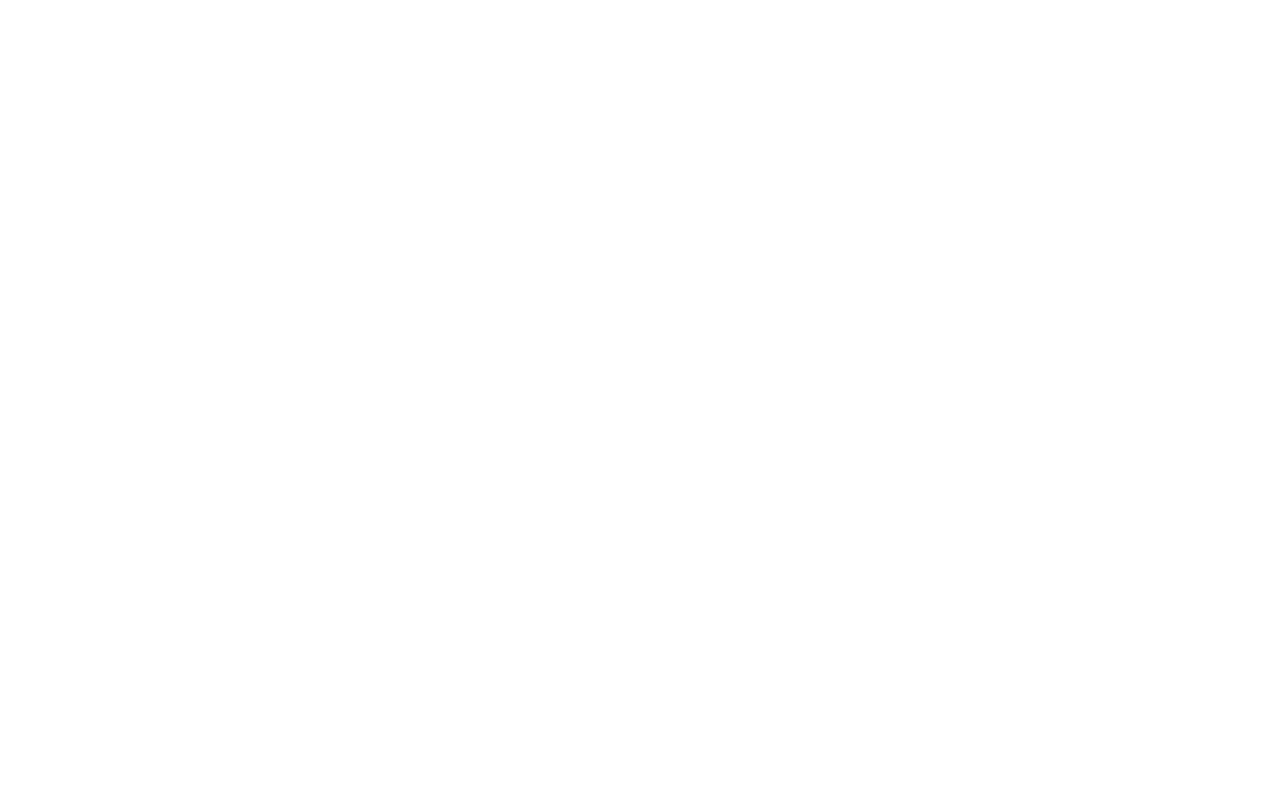
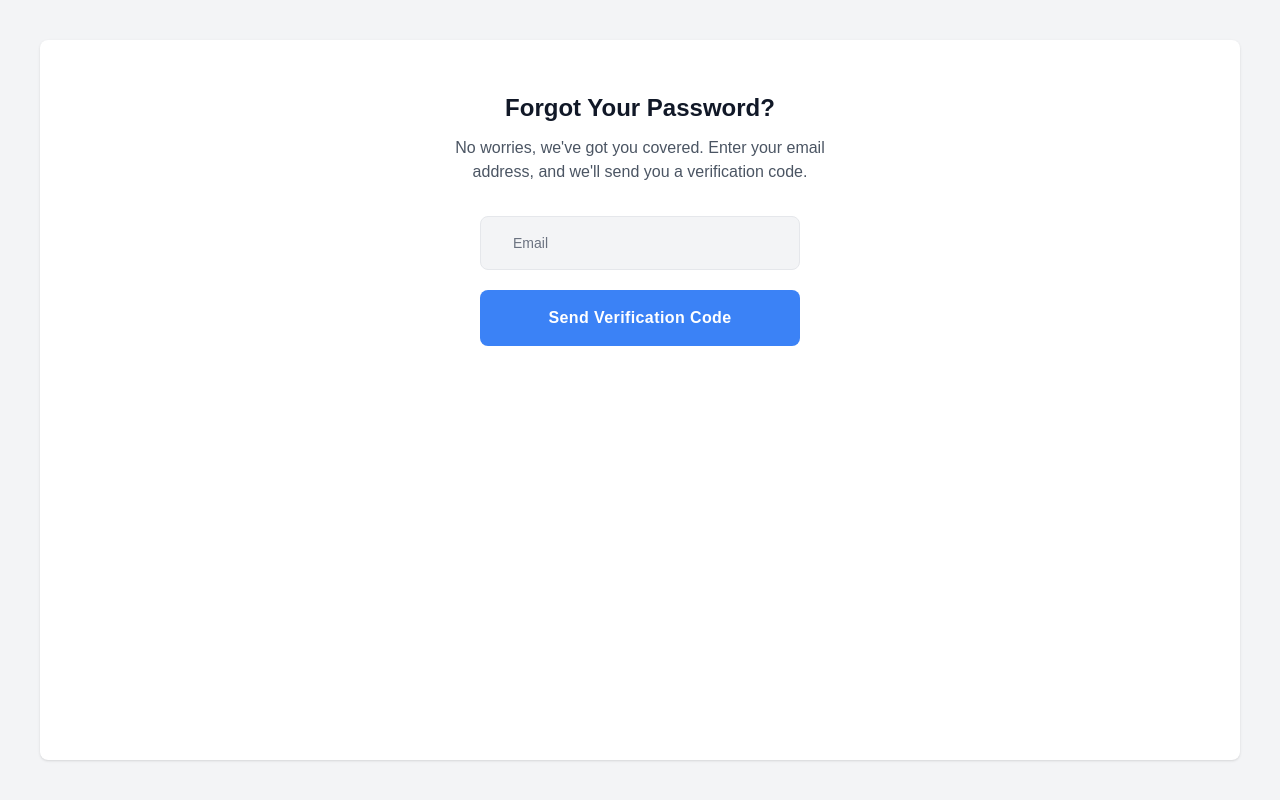
Before and after one commit to savindu29/project-manager-fe, a React (Create React App) app: page /newpass in a window 1280 px wide. Before the commit this address had no page. Built offline with nearby package versions, Linux system fonts and the light colour scheme.

Commit message:
reccover ForgotPassword

```diff
--- a/src/App.tsx
+++ b/src/App.tsx
@@ -11,7 +11,8 @@
 import AddProject from './pages/project-page/create/index';
 import UpdateProject from './pages/project-page/update';
 import { useAuth } from './pages/Login/useAuth';
-import ForgotPasswordPage from './pages/Login/ForgotPassword';
+import ForgotPasswordPage from './pages/Login/ForgotPassword1';
+import ForgotPasswordPage2 from './pages/Login/ForgotPassword2';
 import SignupPage from './pages/Login/RegisterUaerAdmin';
 import AccRequest from './pages/Login/accRequest';
 
@@ -26,7 +27,8 @@
     <Routes>
         <Route path="/login" element={<LoginPage />} />
         <Route path="/register" element={<SignupPage />} />
-        <Route path="/ForgotPasswordPage" element={<ForgotPasswordPage />} />
+        <Route path="/newpass" element={<ForgotPasswordPage2 />} />
+        <Route path="/newpassAdmin" element={<ForgotPasswordPage />} />
         <Route path="/accRequest" element={<AccRequest />} />
 
       <Route
--- /dev/null
+++ b/src/pages/Login/ForgotPassword2.tsx
@@ -0,0 +1,136 @@
+import React, { useState } from 'react';
+import { APP_API_BASE_URL } from '../../apis';
+import axios from 'axios';
+
+const ForgotPasswordPage2: React.FC = () => {
+  const [email, setEmail] = useState('');
+  const [verificationCode, setVerificationCode] = useState('');
+  const [newPassword, setNewPassword] = useState('');
+  const [stage, setStage] = useState('email');
+  const [error, setError] = useState('');
+
+  const validateEmail = (email: string) => {
+    return /\S+@\S+\.\S+/.test(email);
+  };
+
+  const handleSendVerificationCode = async () => {
+    try {
+      if (!validateEmail(email)) {
+        setError('Please enter a valid email address');
+        return;
+      }
+    let url = `${APP_API_BASE_URL}/api/password/reset-request?email=${email}`
+    const response = await axios.post(url)
+      console.log(response);
+      if (response.data.code==200) {
+
+        setStage('verification');
+      } else {
+        console.error('Verification code sending failed:');
+        setError('Failed to send verification code. Please try again.');
+      }
+    } catch (error) {
+      console.error('Error during verification code sending:', error);
+      setError('An unexpected error occurred. Please try again.');
+    }
+  };
+
+  const handleSetNewPassword = async () => {
+    try {
+      const response = await axios.post(
+        `${APP_API_BASE_URL}/api/password/reset?resetCode=${verificationCode}&newPassword=${newPassword}`
+      );
+      console.log(response);
+      if (response.data.code === 200) {
+        setStage('passwordSetSuccessfully');
+      } else {
+        console.error('Setting new password failed:');
+        setError('Failed to set a new password. Please try again.');
+      }
+    } catch (error) {
+      console.error('Error during setting new password:', error);
+      setError('An unexpected error occurred. Please try again.');
+    }
+  };
+  return (
+    <div className="min-h-screen bg-gray-100 text-gray-900 flex justify-center">
+      <div className="max-w-screen-xl m-0 sm:m-10 bg-white shadow sm:rounded-lg flex justify-center flex-1">
+        <div className="lg:w-1/2 xl:w-5/12 p-6 sm:p-12">
+          <div className="mt-1 flex flex-col items-center">
+            {stage === 'email' && (
+              <>
+                <h1 className="text-2xl font-extrabold text-center">
+                  Forgot Your Password?
+                </h1>
+                <p className="mt-3 text-gray-600 text-center">
+                  No worries, we've got you covered. Enter your email address, and we'll send you a verification code.
+                </p>
+                <div className="w-full flex-1 mt-8">
+                  <div className="mx-auto max-w-xs">
+                    <input
+                      className="w-full px-8 py-4 rounded-lg font-medium bg-gray-100 border border-gray-200 placeholder-gray-500 text-sm focus:outline-none focus:border-gray-400 focus:bg-white"
+                      type="email"
+                      placeholder="Email"
+                      value={email}
+                      onChange={(e) => setEmail(e.target.value)}
+                    />
+                    <button
+                      className="mt-5 tracking-wide font-semibold bg-blue-500 text-white w-full py-4 rounded-lg hover:bg-blue-600 transition-all duration-300 ease-in-out focus:shadow-outline focus:outline-none"
+                      onClick={handleSendVerificationCode}
+                    >
+                      Send Verification Code
+                    </button>
+                  </div>
+                </div>
+              </>
+            )}
+            {(stage === 'verification' || stage === 'newPassword') && (
+              <>
+                <h1 className="text-2xl font-extrabold text-center">
+                  Verify Code and Set New Password
+                </h1>
+                <div className="w-full flex-1 mt-8">
+                  <div className="mx-auto max-w-xs">
+                    <input
+                      className="w-full px-8 py-4 rounded-lg font-medium bg-gray-100 border border-gray-200 placeholder-gray-500 text-sm focus:outline-none focus:border-gray-400 focus:bg-white"
+                      type="text"
+                      placeholder="Verification Code"
+                      value={verificationCode}
+                      onChange={(e) => setVerificationCode(e.target.value)}
+                    />
+                    <input
+                      className="mt-5 w-full px-8 py-4 rounded-lg font-medium bg-gray-100 border border-gray-200 placeholder-gray-500 text-sm focus:outline-none focus:border-gray-400 focus:bg-white"
+                      type="password"
+                      placeholder="New Password"
+                      value={newPassword}
+                      onChange={(e) => setNewPassword(e.target.value)}
+                    />
+  <button
+  className="mt-5 tracking-wide font-semibold bg-blue-500 text-white w-full py-4 rounded-lg hover:bg-blue-600 transition-all duration-300 ease-in-out focus:shadow-outline focus:outline-none"
+  onClick={() => {
+    if (stage === 'verification') {
+      handleSendVerificationCode();
+    } else if (stage === 'newPassword') {
+
+      handleSetNewPassword();
+    }
+  }}
+>
+  {stage === 'verification' ? 'Recover Account' : 'Set New Password'}
+</button>
+
+                  </div>
+                </div>
+              </>
+            )}
+            {error && (
+              <p className="text-red-500 mt-3">{error}</p>
+            )}
+          </div>
+        </div>
+      </div>
+    </div>
+  );
+};
+
+export default ForgotPasswordPage2;
```
Also changed, not shown: src/pages/Login/ForgotPassword1.tsx (renamed from src/pages/Login/ForgotPassword.tsx).
